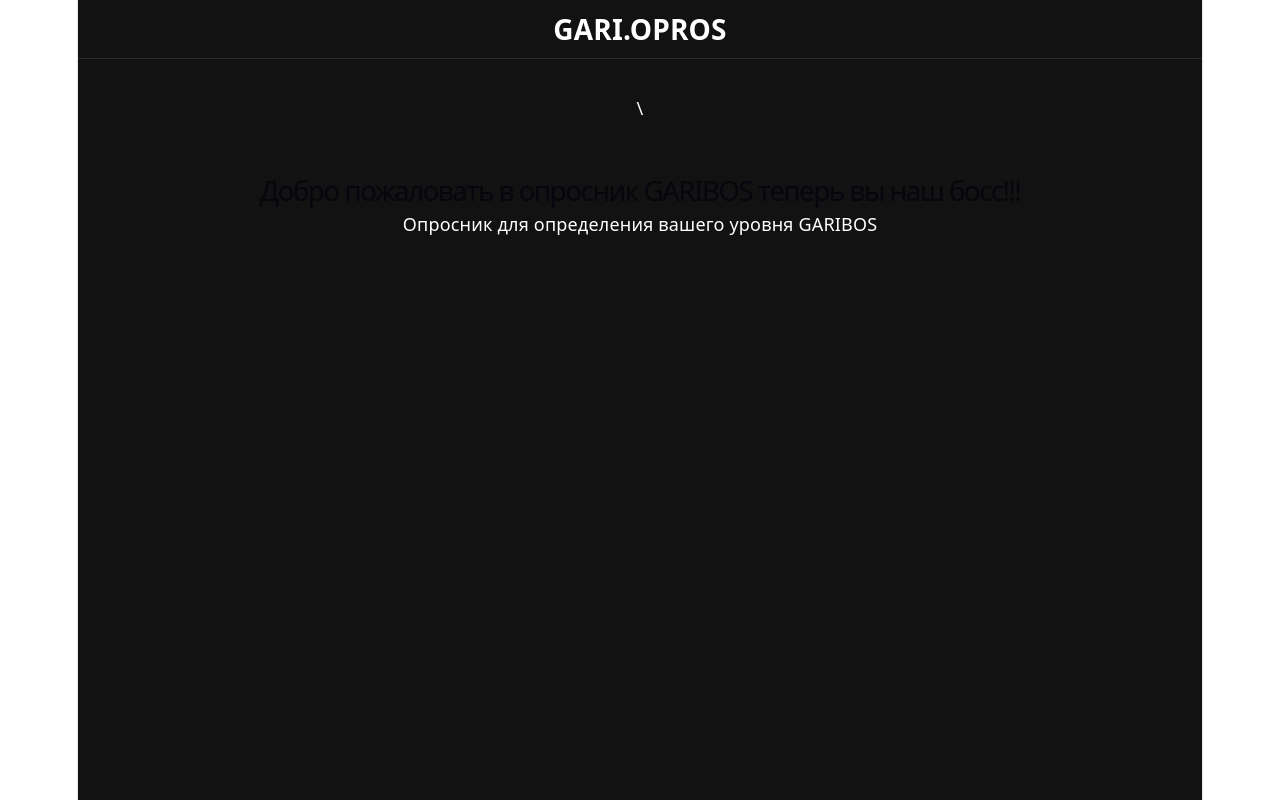
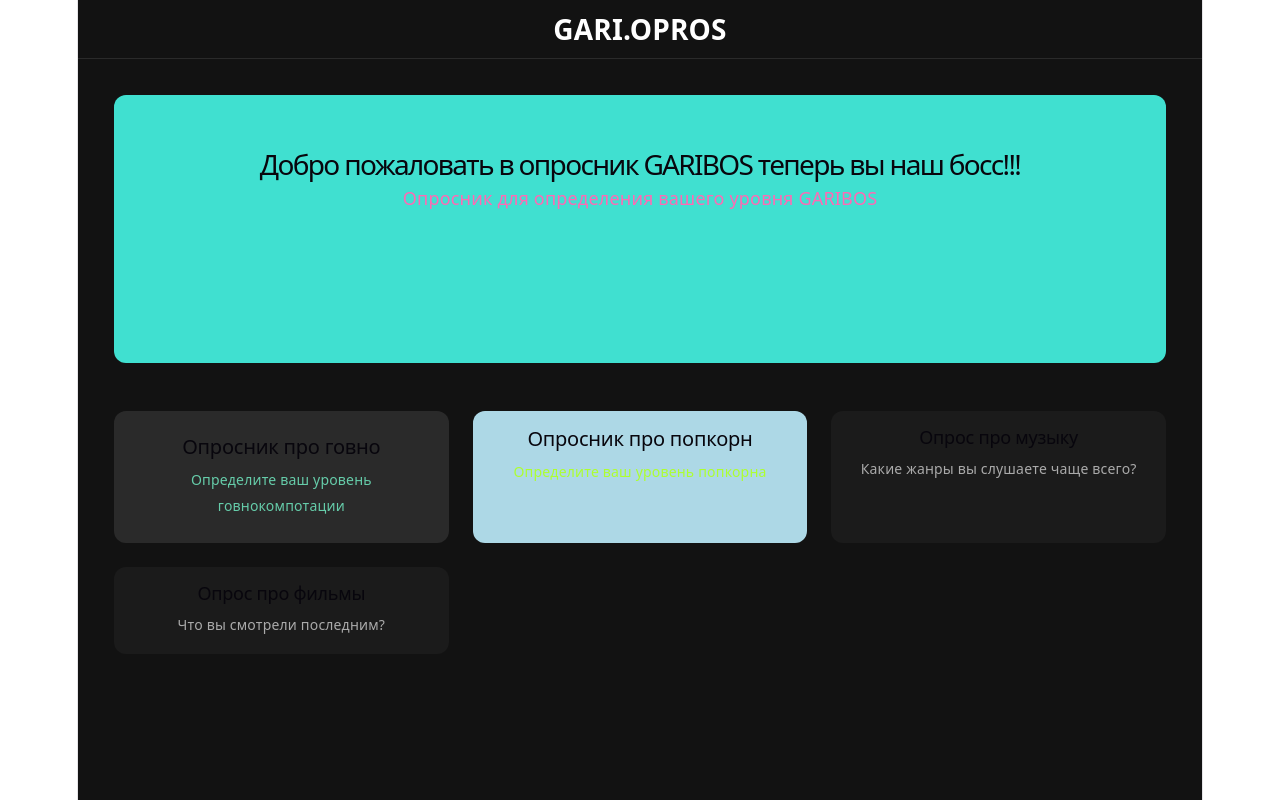
Before and after one commit to many-wile/kursovai-hahhahaha-, a React (Vite) app in the folder survey-app/: page / in a window 1280 px wide. Built offline with nearby package versions, Linux system fonts and the light colour scheme.

Commit message:
tune App.jsx

```diff
--- a/survey-app/src/App.jsx
+++ b/survey-app/src/App.jsx
@@ -1,7 +1,3 @@
-import { useState } from 'react'
-import reactLogo from './assets/react.svg'
-import viteLogo from './assets/vite.svg'
-import heroImg from './assets/hero.png'
 import './App.css'
 
 function App() {
@@ -10,14 +6,50 @@ function App() {
       <header style={{padding: '16px', fontWeight: 'bold', fontSize: '28px', borderBottom: '1px solid #2a2a2a'}}>
         GARI.OPROS
         </header>
-        <main style={{ padding: '36px', maxWidth: '1200px', margin: '0 auto' }}>\
-          <section style={{ marginBottom: '48px', backGroundC: '#2a4g3y', padding: '24px', borderRadius: '12px', minHeight: '220px' }}>
+        <main style={{ padding: '36px', maxWidth: '1200px', margin: '0 auto' }}>
+          <section style={{ marginBottom: '48px', backgroundColor: '#40E0D0', padding: '24px', borderRadius: '12px', minHeight: '220px' }}>
           <h1 style={{fontSize: '28px', marginBottom: '8px'}}>
             Добро пожаловать в опросник GARIBOS теперь вы наш босс!!!
              </h1>
-             <p style={{color: '#sdwyu18'}}>
+             <p style={{color: '#FF69B4'}}>
               Опросник для определения вашего уровня GARIBOS
             </p>
+          </section>
+          <section style={{display: 'grid', gridTemplateColumns: 'repeat(auto-fit, minmax(300px, 1fr))', gap: '24px'}}>
+            <article style={{backgroundColor: '#2a2a2a', padding: '24px', borderRadius: '12px', cursor: 'pointer'}}>
+              <h2 style={{fontSize: '20px', marginBottom: '8px'}}>Опросник про говно</h2>
+              <p style={{color: '#66CDAA', fontSize: '14px'}}>Определите ваш уровень говнокомпотации</p>
+            </article>
+            <article style={{backgroundColor: '#ADD8E6', padding: '16px', borderRadius: '12px', cursor: 'pointer'}}>
+              <h2 style={{fontSize: '20px', marginBottom: '8px'}}>Опросник про попкорн</h2>
+              <p style={{color: '#ADFF2F', fontSize: '14px'}}>Определите ваш уровень попкорна</p>
+            </article>
+              <article
+            style={{
+              backgroundColor: '#1b1b1b',
+              borderRadius: '12px',
+              padding: '16px',
+              cursor: 'pointer',
+            }}
+          >
+            <h2 style={{ fontSize: '18px', marginBottom: '8px' }}>Опрос про музыку</h2>
+            <p style={{ color: '#aaaaaa', fontSize: '14px' }}>
+              Какие жанры вы слушаете чаще всего?
+            </p>
+          </article>
+          <article
+            style={{
+              backgroundColor: '#1b1b1b',
+              borderRadius: '12px',
+              padding: '16px',
+              cursor: 'pointer',
+            }}
+          >
+            <h2 style={{ fontSize: '18px', marginBottom: '8px' }}>Опрос про фильмы</h2>
+            <p style={{ color: '#aaaaaa', fontSize: '14px' }}>
+              Что вы смотрели последним?
+            </p>
+          </article>
           </section>
         </main>
     </div>
```
